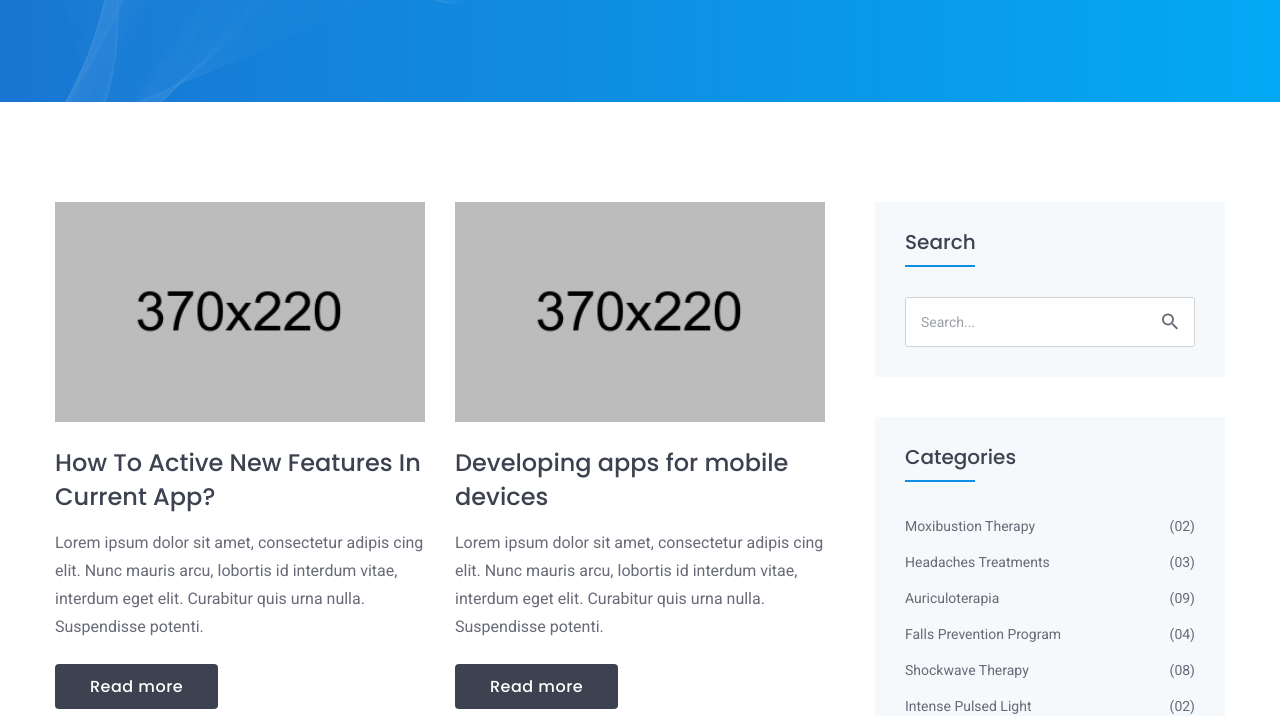
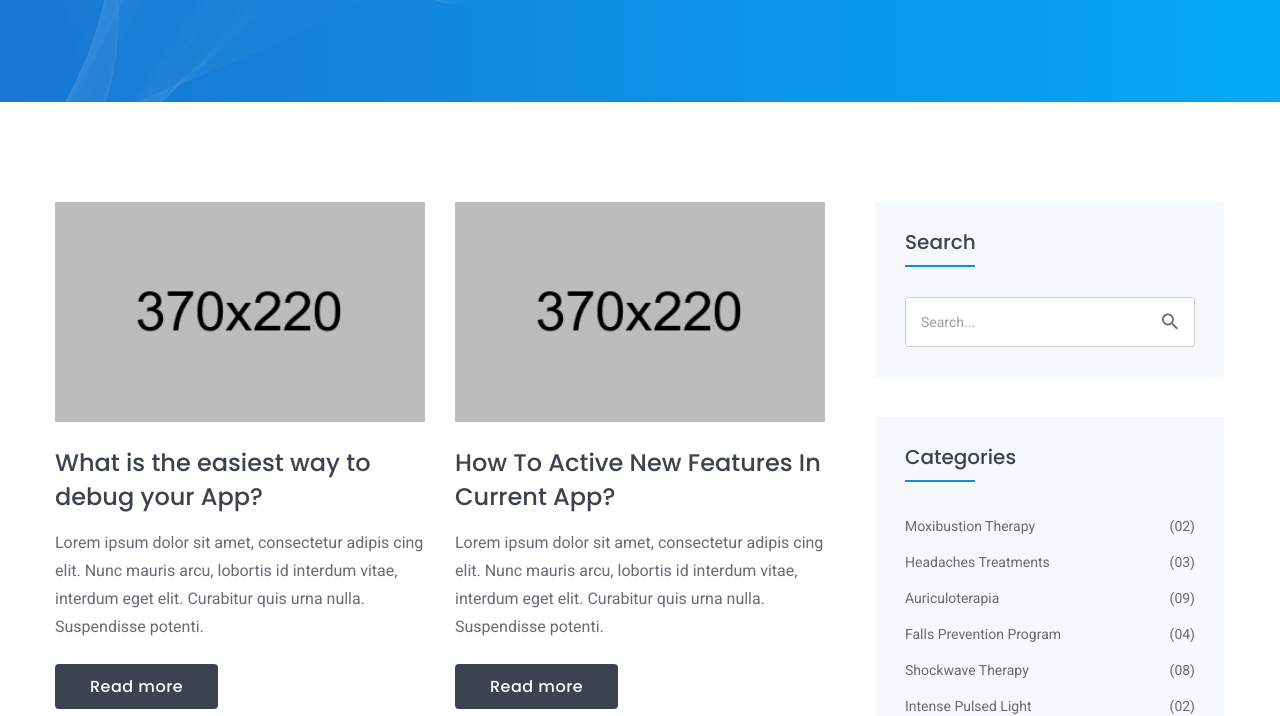
Before and after one commit to ExpandTimes/minimalist-life-website, a plain HTML site: page blog.html in a window 1280 px wide. Shown: the part 255-971 px from the top of the page. Drawn offline with Linux system fonts and the light colour scheme.

Commit message:
Add: blog post
New blog post added.

```diff
--- a/blog.html
+++ b/blog.html
@@ -84,6 +84,28 @@
                     <div class="row">
                         <div class="col-lg-8">
                             <div class="row mt-50-reverse blog-masonry-active">
+
+                                <!-- Single Blog -->
+                                <div class="col-lg-6 col-md-6 col-12 mt-50 blog-masonry-item">
+                                    <div class="tm-blog">
+                                        <div class="tm-blog-topside">
+                                            <div class="tm-blog-image">
+                                                <img src="assets/images/blog-image-1.jpg" alt="appmyil blog image">
+                                            </div>
+                                            <span class="tm-blog-date">September 16, 2019</span>
+                                        </div>
+                                        <div class="tm-blog-content">
+                                            <h4><a href="blog-details.html">What is the easiest way to debug your App?</a></h4>
+                                            <p>Lorem ipsum dolor sit amet, consectetur adipis
+                                                cing elit. Nunc mauris arcu, lobortis id interdum vitae, interdum eget
+                                                elit.
+                                                Curabitur quis urna nulla. Suspendisse potenti.</p>
+                                            <a href="blog-details.html" class="tm-button tm-button-sm tm-button-dark"><span>Read
+                                                    more</span></a>
+                                        </div>
+                                    </div>
+                                </div>
+                                <!--// Single Blog -->
 
                                 <!-- Single Blog -->
                                 <div class="col-lg-6 col-md-6 col-12 mt-50 blog-masonry-item">
```
